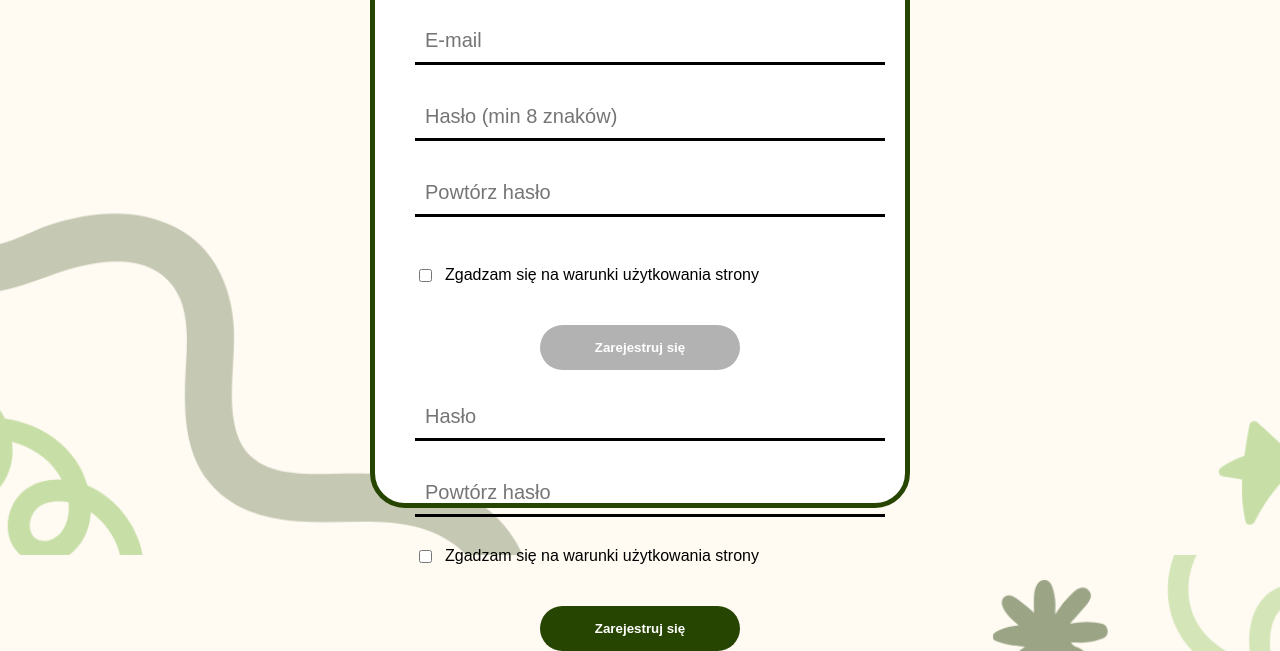
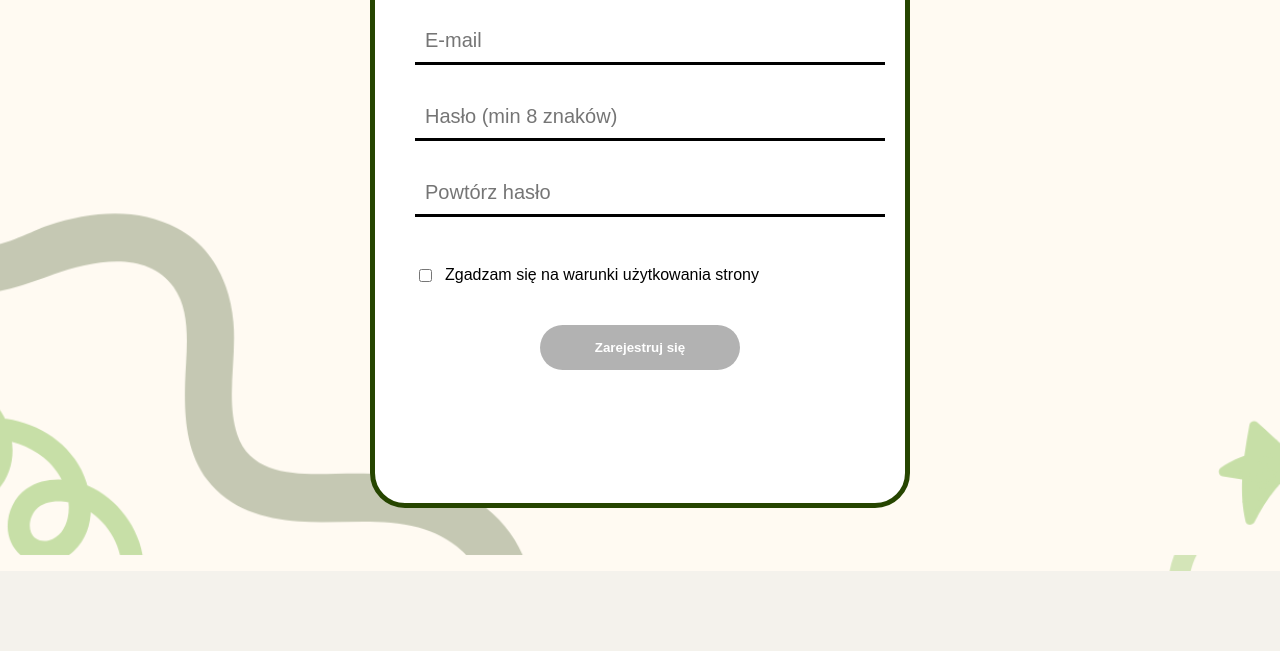
Before and after one commit to Oliwciaa797/Staz, a plain HTML site: page rejestracja/register.html in a window 1280 px wide. Shown: the part 245-896 px from the top of the page. After the commit the page ends 816 px from the top, so only its background shows below. Drawn offline with nearby package versions, Linux system fonts and the light colour scheme.

Commit message:
błąd do matyldy

```diff
--- a/rejestracja/register.html
+++ b/rejestracja/register.html
@@ -22,20 +22,12 @@
 
 
     <label class="checkbox">
-        <input type="checkbox" id="agree" onchange="sprawdzCheckbox()">
+        <input type="checkbox" id="check" id="agree" onchange="sprawdzCheckbox()">
         Zgadzam się na warunki użytkowania strony
     </label>
 
-    <button id="registerBtn" class="register-btn" onclick="checkPasswords()" disabled>Zarejestruj się</button>
-    <input type="password" id="password1" id="docel" placeholder="Hasło">
-    <input type="password" id="password2" placeholder="Powtórz hasło">
+    <button id="registerBtn" /*id="guzik"*/ class="register-btn" onclick="checkPasswords()" disabled>Zarejestruj się</button>
 
-    <label class="checkbox">
-        <input id="check" type="checkbox">
-        Zgadzam się na warunki użytkowania strony
-    </label>
-
-    <button class="register-btn" id="guzik">Zarejestruj się</button>
     <div id="status"></div>
   </div>
 
--- a/rejestracja/register.js
+++ b/rejestracja/register.js
@@ -33,12 +33,12 @@ const statusEl = document.getElementById('status');
 
 document.getElementById('guzik').addEventListener('click', async function() {
   const email = document.getElementById('email').value;
-  const haslo = document.getElementById('password1').value;
+  const haslo = document.getElementById('password').value;
   const haslo2 = document.getElementById('password2').value;
   const zaakceptowano = document.getElementById('check').checked;
 
   // 1. Sprawdzenie hasła
-  if (haslo !== haslo2) {
+  /*if (haslo !== haslo2) {
     statusEl.textContent = 'Błąd: hasła nie są takie same!';
     return;
   }
@@ -52,7 +52,7 @@ document.getElementById('guzik').addEventListener('click', async function() {
   if (!zaakceptowano) {
     statusEl.textContent = 'Musisz zaakceptować regulamin!';
     return;
-  }
+  }*/
 
   // 3. Zapis do bazy (rejestracja przez Supabase Auth)
   const { data, error } = await supabaseClient.auth.signUp({
@@ -66,5 +66,5 @@ document.getElementById('guzik').addEventListener('click', async function() {
   }
 
   // 4. Przekierowanie na kolejną stronę
-  window.location.href = 'kolejna-strona.html';
+  window.location.href = '../Profil/prof.html';
 });
```
